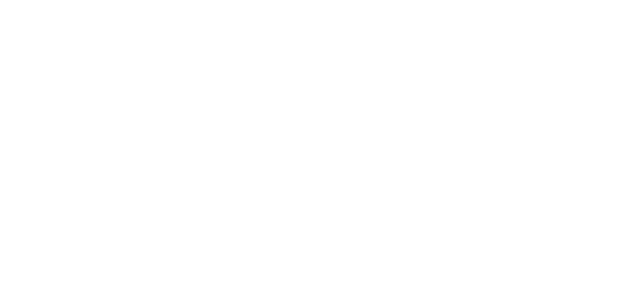
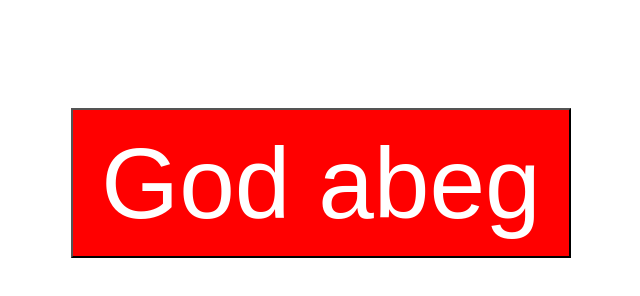
Before and after one commit to RashJrEdmund/three-buttons, a plain HTML site: page index.html in a window 1280 px wide. Shown: the whole page, without its empty margins (37-677 px from the left). Drawn offline with Linux system fonts and the light colour scheme.

Commit message:
created button God abeg

```diff
--- a/assets/styles/styles.css
+++ b/assets/styles/styles.css
@@ -0,0 +1,8 @@
+.btn{
+    background-color:red;
+    color:white;
+    margin: 100px;
+    height: 150px;
+    width: 500px;
+    font-size: 100px;
+}
--- a/index.html
+++ b/index.html
@@ -8,6 +8,8 @@
     <title>Document</title>
 </head>
 <body>
-
+    <button class="btn">
+        God abeg
+    </button>
 </body>
 </html>
```
